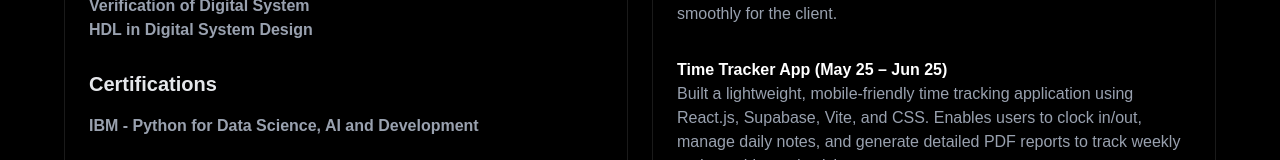
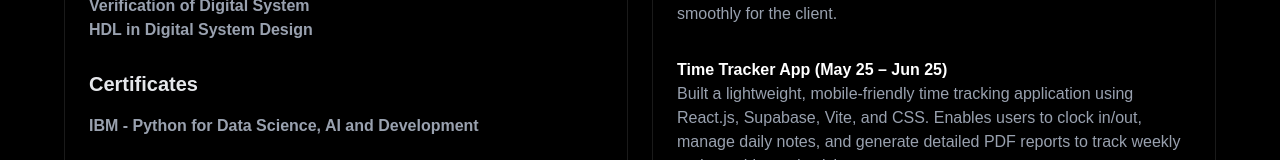
Before and after one commit to fpfrances/portfolio, a React (Vite) app: page / in a window 1280 px wide. Shown: the part 1705-1865 px from the top of the page. Built offline with nearby package versions, Linux system fonts and the light colour scheme.

Commit message:
Update heading from "Certifications" to "Certificates" for consistency

```diff
--- a/src/components/sections/About.jsx
+++ b/src/components/sections/About.jsx
@@ -94,7 +94,7 @@ export const About = () => {
                                 <p><strong>HDL in Digital System Design</strong></p><br></br>
                             </li>
                             <li>
-                                <h3 className="text-xl font-bold mb-4 text-gray-200">Certifications</h3>
+                                <h3 className="text-xl font-bold mb-4 text-gray-200">Certificates</h3>
                                 <strong>IBM - Python for Data Science, AI and Development</strong><br></br>
                                 <br></br>
                             </li>
```
